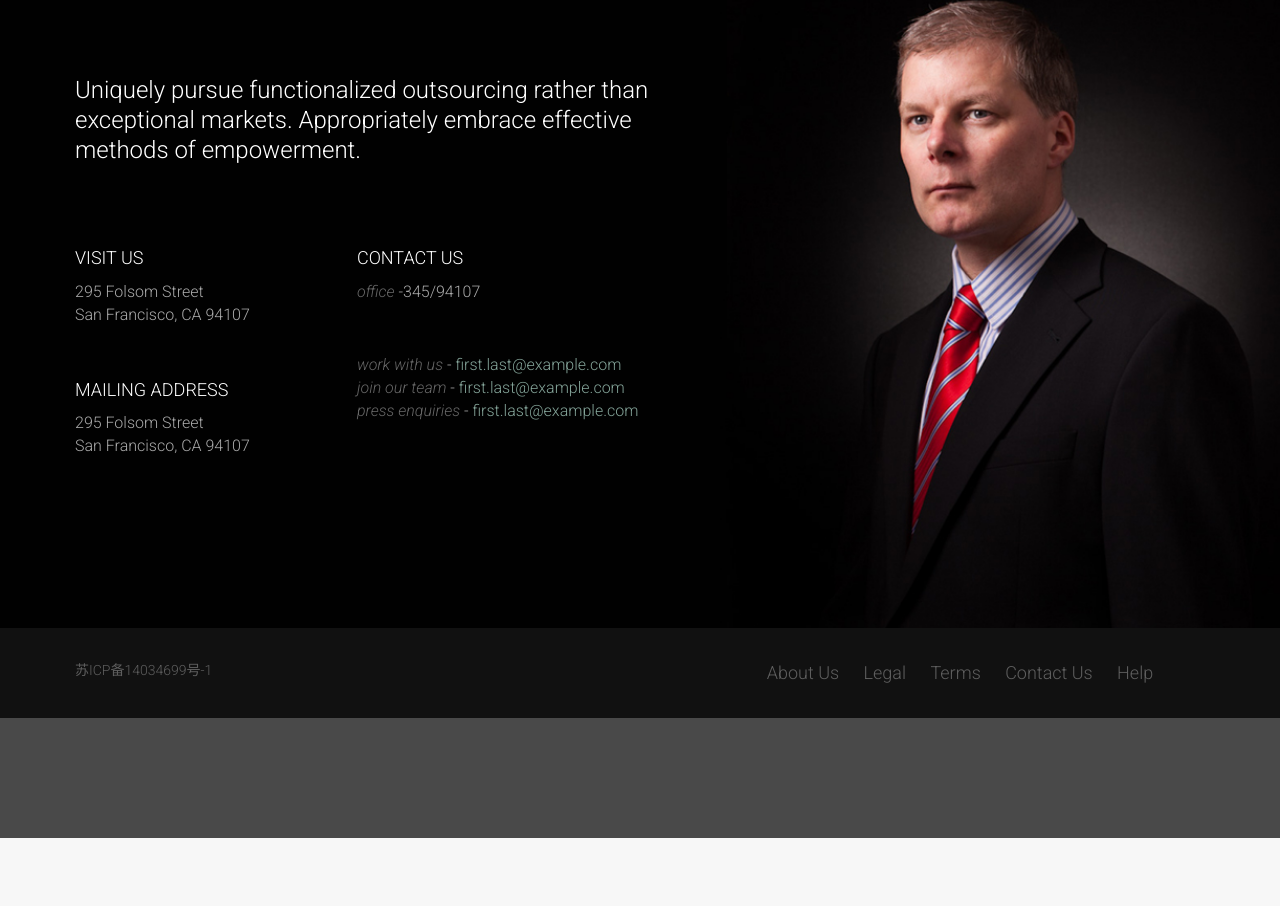
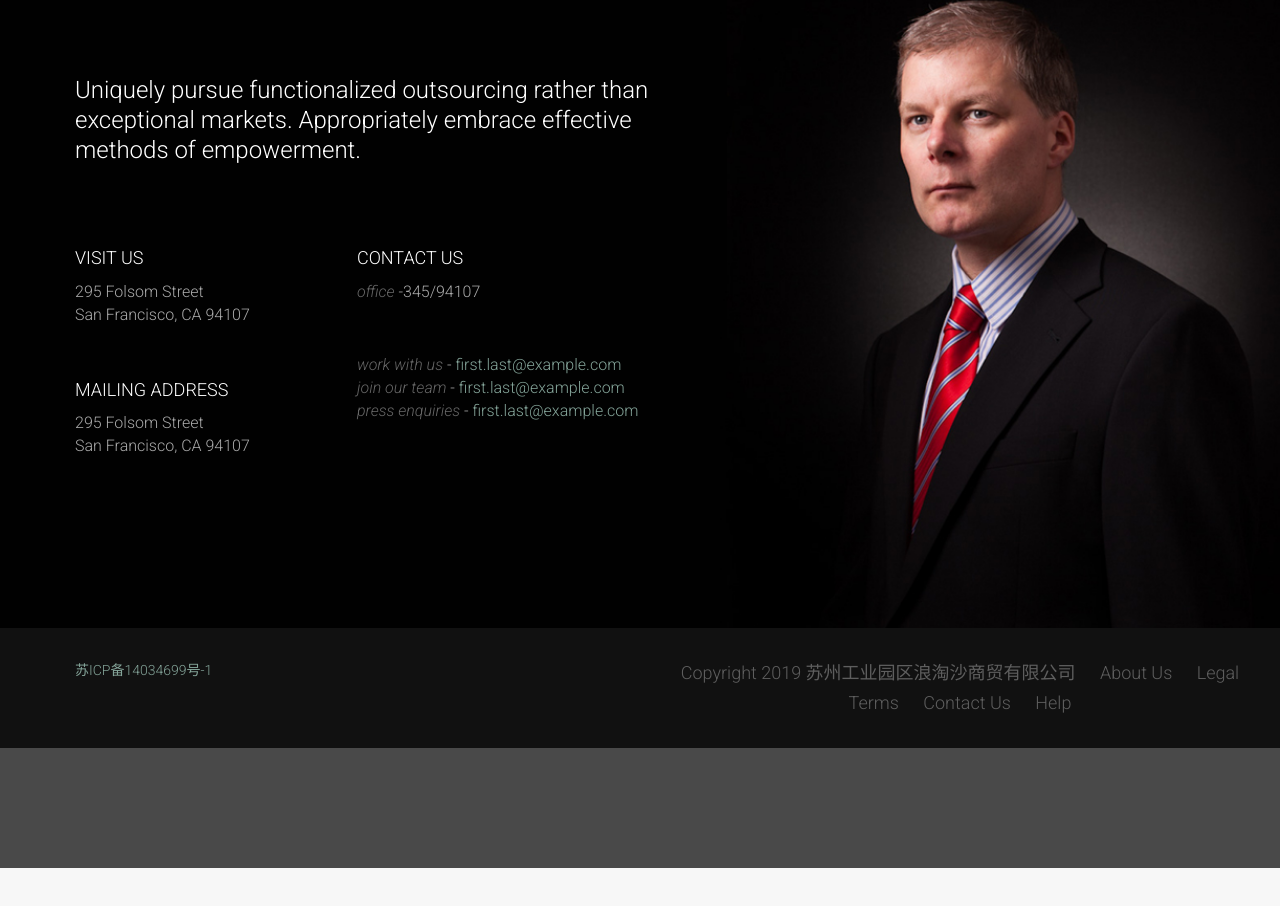
Before and after one commit to ltssm/ltssm.github.io, a plain HTML site: page index.html in a window 1280 px wide. Shown: the part 4429-5335 px from the top of the page. Drawn offline with Linux system fonts and the light colour scheme.

Commit message:
Add files via upload

```diff
--- a/index.html
+++ b/index.html
@@ -502,12 +502,13 @@
 						<!-- row -->
 						<div class="row">
 							<div class="col-md-6">
-								<div class="copyright-text"> 苏ICP备14034699号-1</a>								</div><!--  /copyright-text -->
+								<div class="copyright-text"><a href="http://www.beian.miit.gov.cn/"> 苏ICP备14034699号-1</a>								</div><!--  /copyright-text -->
 							</div>
 
 							<div class="col-md-6">
 								<div class="footer-menu">
 									<ul>
+                                                                                <li><a href="#">Copyright 2019 苏州工业园区浪淘沙商贸有限公司</a></li>
 										<li><a href="#">About Us</a></li>
 										<li><a href="#">Legal</a></li>
 										<li><a href="#">Terms</a></li>
```
